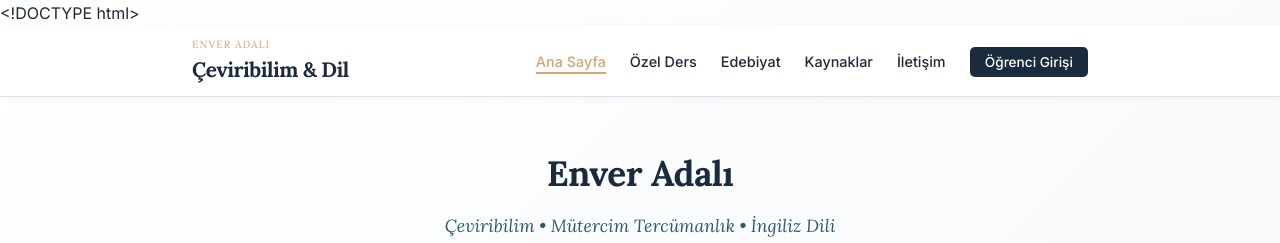
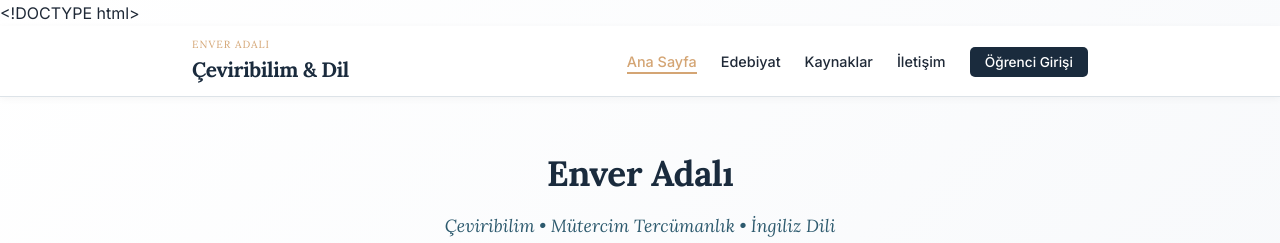
Before and after one commit to adalienver/adalienver.github.io, a Jekyll site: the page built from index.md, in a window 1280 px wide. Shown: the top 243 px of the page. Built offline with Jekyll 4.4.1, drawn with Linux system fonts in a browser that asks for light colours.

Commit message:
Update index.md

```diff
--- a/index.md
+++ b/index.md
@@ -597,7 +597,6 @@ layout: none
       </a>
       <ul class="nav-menu">
         <li><a href="/" class="active">Ana Sayfa</a></li>
-        <li><a href="#dersler">Özel Ders</a></li>
         <li><a href="/edebiyat/">Edebiyat</a></li>
         <li><a href="/kaynaklar/">Kaynaklar</a></li>
         <li><a href="/iletisim.html">İletişim</a></li>
```
